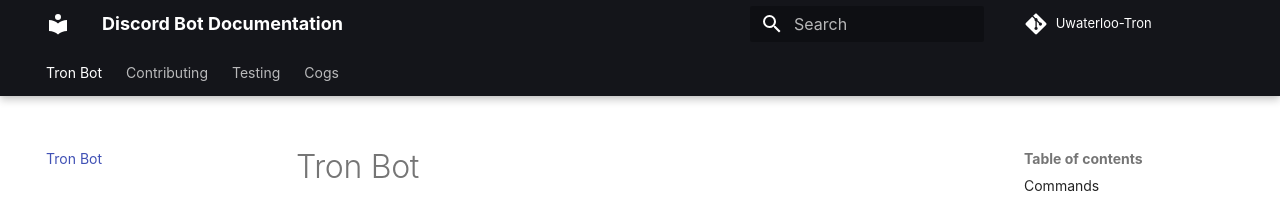
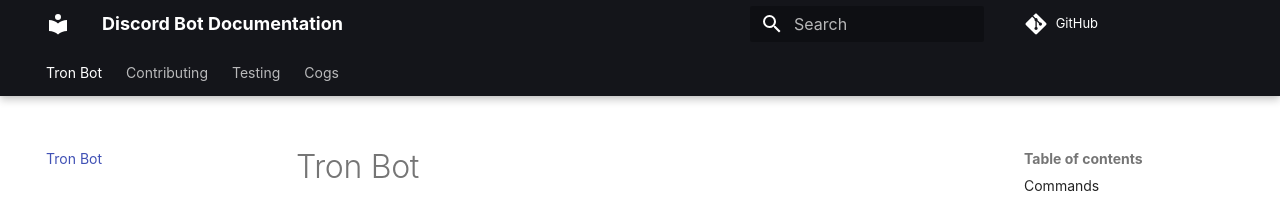
Before and after one commit to uwaterloo-tron/discord-bot, an MkDocs documentation site: the page built from docs/index.md, in a window 1280 px wide. Shown: the top 205 px of the page. Built offline with MkDocs 1.6.1 and Material for MkDocs 9.7.7, drawn with Linux system fonts in a browser that asks for light colours; some web fonts are replaced; comment, search, counter and statistics services are not loaded; some of the changed lines change nothing that is shown.

Commit message:
Add repo_url to mkdocs.yml

```diff
--- a/mkdocs.yml
+++ b/mkdocs.yml
@@ -31,5 +31,5 @@
 edit_uri: edit/master/docs
 docs_dir: docs
 site_dir: docs-gen
-repo_url: https://uwaterloo-tron.github.io/discord-bot/
+repo_url: https://github.com/uwaterloo-tron/discord-bot
 site_url: https://uwaterloo-tron.github.io/discord-bot/
```
